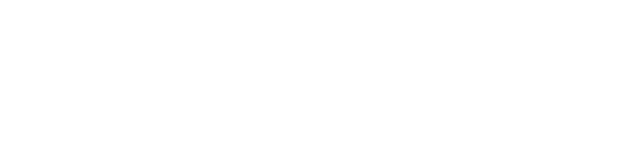
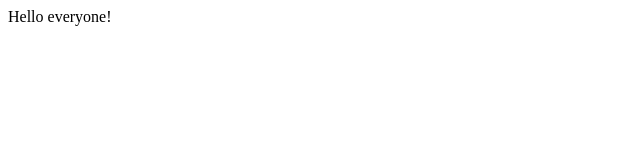
Before and after one commit to Mansimranjeet/test-git, a plain HTML site: page index.html in a window 1280 px wide. Shown: the whole page, without its empty margins (0-640 px from the left). Drawn offline with Linux system fonts and the light colour scheme.

Commit message:
added text

```diff
--- a/index.html
+++ b/index.html
@@ -7,6 +7,6 @@
     <title>Document</title>
 </head>
 <body>
-
+    Hello everyone!
 </body>
 </html>
```
